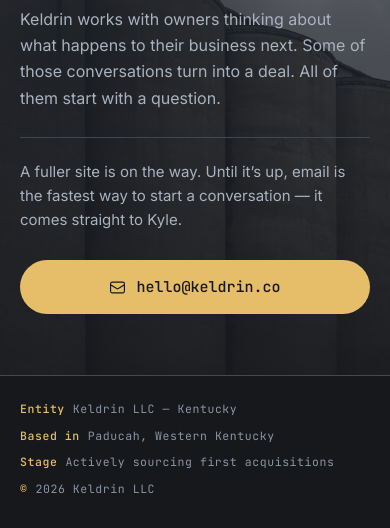
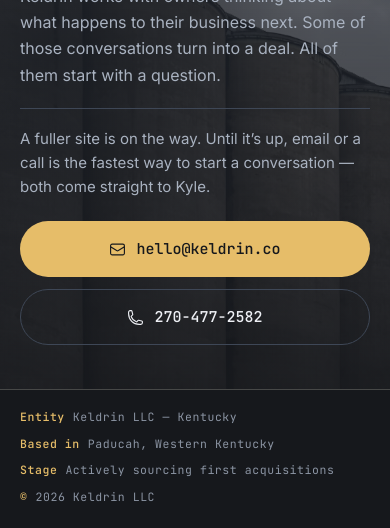
Before and after one commit to keldrinco/keldrinco-website, a website: page index.html in a window 390 px wide. Shown: the part 316-844 px from the top of the page. Drawn offline with Linux system fonts and the light colour scheme.

Commit message:
Add the business phone number to the placeholder
Kyle secured a Quo (formerly OpenPhone) business line: 270-477-2582.
That closes the open item the contact block was holding a slot for, so
the placeholder now offers both routes rather than email alone.

- Secondary outlined button beside the email CTA, tel:+12704772582
- telephone added to the Organization JSON-LD
- Stacking the two buttons on phones costs about a button's height, so
  the surrounding rhythm tightens under 560px to keep the page to one
  screen. Same idea for short laptop viewports via a max-height query.

Verified with no scrolling at 1366x700 and 390x844, and no horizontal
scroll at 360px.

```diff
--- a/index.html
+++ b/index.html
@@ -44,6 +44,7 @@
   "image": "https://keldrin.co/assets/og-cover.jpg",
   "description": "Keldrin LLC is a Kentucky company working with business owners on ownership transitions through creative acquisition structures.",
   "email": "hello@keldrin.co",
+  "telephone": "+1-270-477-2582",
   "foundingDate": "2026",
   "address": {
     "@type": "PostalAddress",
@@ -153,17 +154,20 @@
     color: var(--muted);
     max-width: 50ch;
   }
-  .cta {
-    margin-top: 28px;
+  .actions { margin-top: 28px; display: flex; flex-wrap: wrap; gap: 14px; }
+  .cta, .cta-secondary {
     display: inline-flex; align-items: center; gap: 10px;
     font-family: 'JetBrains Mono', ui-monospace, monospace;
     font-size: 15px; font-weight: 500;
-    background: var(--gold); color: var(--charcoal);
     padding: 15px 28px; border-radius: 999px;
-    transition: background 0.2s ease, transform 0.2s ease;
+    border: 1px solid transparent;
+    transition: background 0.2s ease, border-color 0.2s ease, color 0.2s ease, transform 0.2s ease;
   }
+  .cta { background: var(--gold); color: var(--charcoal); }
   .cta:hover { background: var(--gold-bright); transform: translateY(-1px); }
-  .cta svg { width: 17px; height: 17px; }
+  .cta-secondary { border-color: var(--divider); color: var(--offwhite); }
+  .cta-secondary:hover { border-color: var(--gold); color: var(--gold-bright); transform: translateY(-1px); }
+  .cta svg, .cta-secondary svg { width: 17px; height: 17px; }
 
   .mark { display: flex; justify-content: flex-end; align-items: center; min-width: 0; }
   .mark img { width: 100%; max-width: 320px; opacity: 0.9; }
@@ -179,6 +183,18 @@
   }
   .facts strong { color: var(--gold); font-weight: 500; margin-right: 8px; }
 
+  /* Short laptop viewports: tighten the vertical rhythm so the page still
+     resolves as one screen rather than scrolling to reveal the fact strip. */
+  @media (max-height: 780px) and (min-width: 861px) {
+    main { padding: 30px 0; }
+    .lede { margin-top: 18px; }
+    .note { margin-top: 20px; padding-top: 18px; }
+    .actions { margin-top: 22px; }
+    header { padding: 18px 0; }
+    footer { padding: 18px 0 22px; }
+    .mark img { max-width: 260px; }
+  }
+
   @media (max-width: 860px) {
     .inner { grid-template-columns: 1fr; }
     /* the photograph carries the atmosphere on phones; the watermark on top
@@ -186,8 +202,14 @@
     .mark { display: none; }
   }
   @media (max-width: 560px) {
-    .cta { width: 100%; justify-content: center; }
+    .actions { flex-direction: column; gap: 12px; margin-top: 22px; }
+    .cta, .cta-secondary { width: 100%; justify-content: center; }
     .facts { gap: 8px; flex-direction: column; }
+    /* stacking the two buttons costs about a button's height, so recover it
+       from the surrounding rhythm and keep the page to a single screen */
+    .lede { margin-top: 18px; }
+    .note { margin-top: 20px; padding-top: 18px; }
+    footer { padding: 18px 0 22px; }
   }
 </style>
 </head>
@@ -216,11 +238,17 @@
       <span class="eyebrow">Creative business acquisitions</span>
       <h1>The first call, when you don&rsquo;t know what&rsquo;s next.</h1>
       <p class="lede">Keldrin works with owners thinking about what happens to their business next. Some of those conversations turn into a deal. All of them start with a question.</p>
-      <p class="note">A fuller site is on the way. Until it&rsquo;s up, email is the fastest way to start a conversation &mdash; it comes straight to Kyle.</p>
-      <a class="cta" href="mailto:hello@keldrin.co?subject=Keldrin%20inquiry">
-        <svg viewBox="0 0 24 24" fill="none" stroke="currentColor" stroke-width="1.6" aria-hidden="true"><path stroke-linecap="round" stroke-linejoin="round" d="M21.75 6.75v10.5a2.25 2.25 0 0 1-2.25 2.25h-15a2.25 2.25 0 0 1-2.25-2.25V6.75m19.5 0A2.25 2.25 0 0 0 19.5 4.5h-15a2.25 2.25 0 0 0-2.25 2.25m19.5 0v.243a2.25 2.25 0 0 1-1.07 1.916l-7.5 4.615a2.25 2.25 0 0 1-2.36 0L3.32 8.91a2.25 2.25 0 0 1-1.07-1.916V6.75"/></svg>
-        hello@keldrin.co
-      </a>
+      <p class="note">A fuller site is on the way. Until it&rsquo;s up, email or a call is the fastest way to start a conversation &mdash; both come straight to Kyle.</p>
+      <div class="actions">
+        <a class="cta" href="mailto:hello@keldrin.co?subject=Keldrin%20inquiry">
+          <svg viewBox="0 0 24 24" fill="none" stroke="currentColor" stroke-width="1.6" aria-hidden="true"><path stroke-linecap="round" stroke-linejoin="round" d="M21.75 6.75v10.5a2.25 2.25 0 0 1-2.25 2.25h-15a2.25 2.25 0 0 1-2.25-2.25V6.75m19.5 0A2.25 2.25 0 0 0 19.5 4.5h-15a2.25 2.25 0 0 0-2.25 2.25m19.5 0v.243a2.25 2.25 0 0 1-1.07 1.916l-7.5 4.615a2.25 2.25 0 0 1-2.36 0L3.32 8.91a2.25 2.25 0 0 1-1.07-1.916V6.75"/></svg>
+          hello@keldrin.co
+        </a>
+        <a class="cta-secondary" href="tel:+12704772582">
+          <svg viewBox="0 0 24 24" fill="none" stroke="currentColor" stroke-width="1.6" aria-hidden="true"><path stroke-linecap="round" stroke-linejoin="round" d="M2.25 6.75c0 8.284 6.716 15 15 15h2.25a2.25 2.25 0 0 0 2.25-2.25v-1.372c0-.516-.351-.966-.852-1.091l-4.423-1.106c-.44-.11-.902.055-1.173.417l-.97 1.293c-.282.376-.769.542-1.21.38a12.035 12.035 0 0 1-7.143-7.143c-.162-.441.004-.928.38-1.21l1.293-.97c.363-.271.527-.734.417-1.173L6.963 3.102a1.125 1.125 0 0 0-1.091-.852H4.5A2.25 2.25 0 0 0 2.25 4.5v2.25Z"/></svg>
+          270-477-2582
+        </a>
+      </div>
     </div>
     <div class="mark">
       <img src="assets/logo/keldrin-mark.svg" alt="" aria-hidden="true" width="320" height="306">
```
